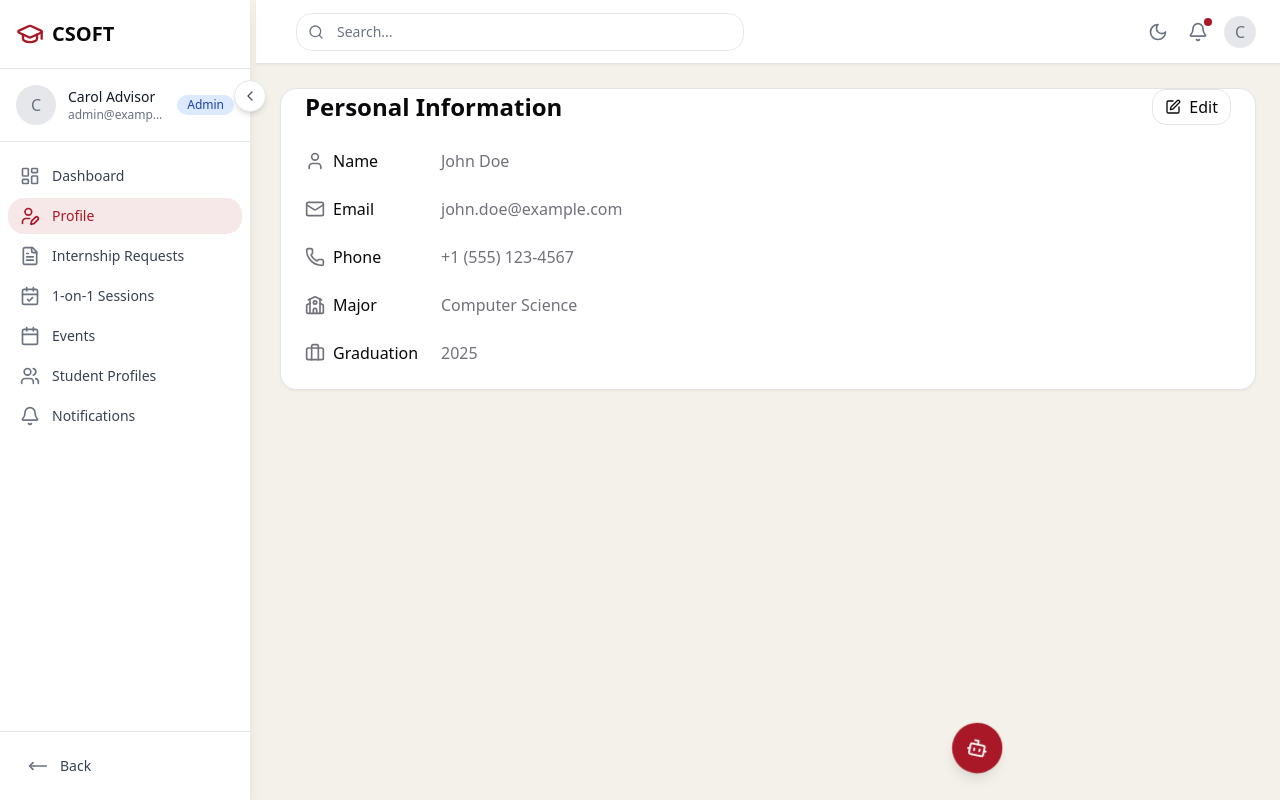
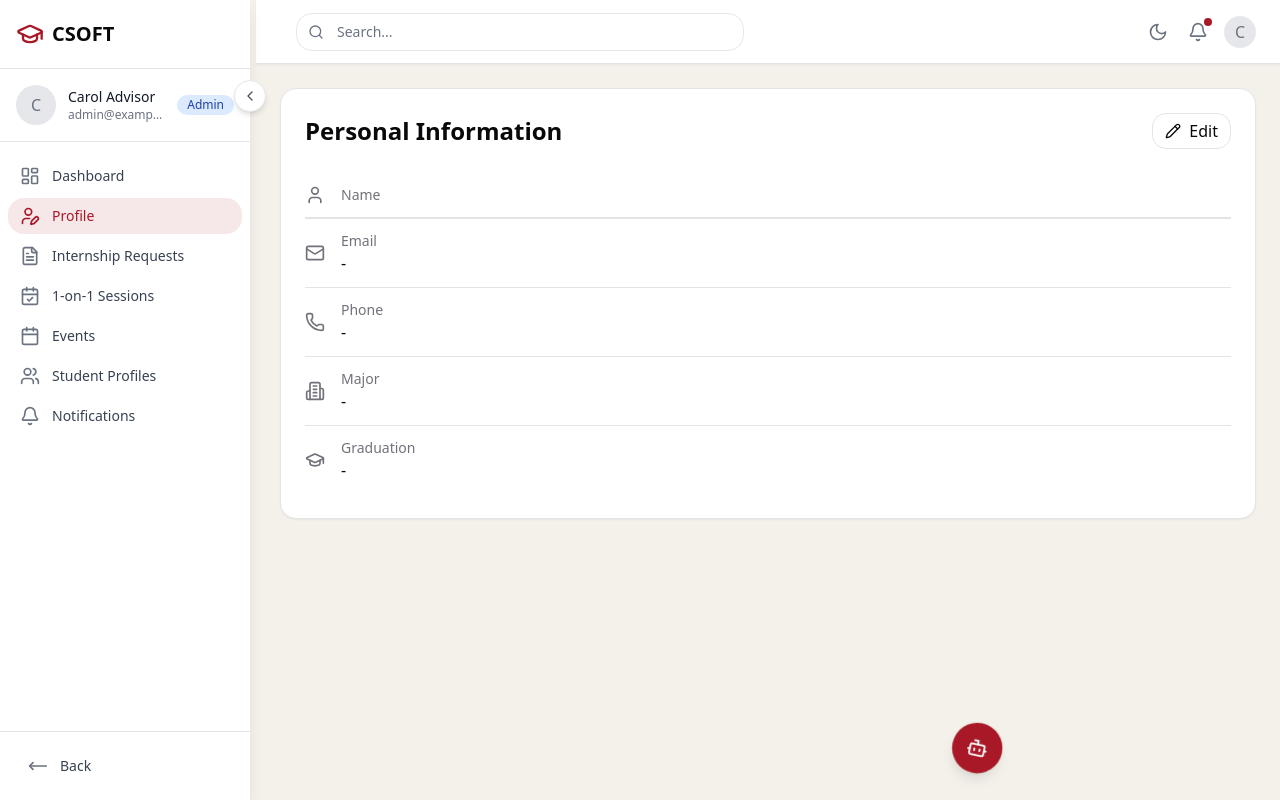
Before and after one commit to eddie-kay0462/SWE_Final_Project, a Next.js app: page /dashboard/admin/profile in a window 1280 px wide. Built offline with nearby package versions, Linux system fonts and the light colour scheme.

Commit message:
Implement profile data fetching and editing functionality in ProfilePage and PersonalInfo components

```diff
--- /dev/null
+++ b/app/api/dashboard/student/profile/route.js
@@ -0,0 +1,138 @@
+import { createClient } from '@/utils/supabase/server';
+import { NextResponse } from 'next/server';
+
+/**
+ * GET handler for fetching student profile data.
+ *
+ * Fetches authenticated user details (fname, lname, email, student_id, profilepic).
+ * Note: Phone, Major, and Graduation Year are not currently in the database schema.
+ *
+ * @param {Request} request - The incoming request object.
+ * @returns {Promise<NextResponse>} A NextResponse object containing the profile data or an error message.
+ */
+export async function GET(request) {
+    const supabase = await createClient();
+
+    try {
+        // 1. Get Authenticated User
+        const { data: { user }, error: userError } = await supabase.auth.getUser();
+
+        if (userError || !user) {
+            console.error("API Profile GET: Authentication Error:", userError);
+            return NextResponse.json({ error: userError?.message || 'Authentication required' }, { status: 401 });
+        }
+
+        // 2. Fetch User Details from 'users' table using email
+        const { data: profileData, error: profileDataError } = await supabase
+            .from('users')
+            .select('fname, lname, email, student_id, profilepic') // Select available fields
+            .eq('email', user.email)
+            .single();
+
+        if (profileDataError || !profileData) {
+            console.error(`API Profile GET: Error fetching profile for ${user.email}:`, profileDataError);
+            return NextResponse.json({ error: 'Failed to fetch user profile data', details: profileDataError?.message }, { status: 500 });
+        }
+
+        // TODO: Add fetching for Phone, Major, Graduation Year once DB schema is updated.
+        // For now, return only the available data.
+        const responseData = {
+            ...profileData,
+            phone: "+1 (555) 123-4567", // Placeholder
+            major: "Computer Science", // Placeholder
+            graduationYear: "2025" // Placeholder
+        };
+
+
+        return NextResponse.json(responseData);
+
+    } catch (error) {
+        console.error("API Profile GET: Unexpected error:", error);
+        return NextResponse.json({ error: 'An unexpected server error occurred.', details: error.message }, { status: 500 });
+    }
+}
+
+/**
+ * PUT handler for updating student profile data.
+ *
+ * Updates authenticated user details.
+ * Note: Currently only updates fields present in the database schema.
+ *       Phone, Major, Graduation Year updates will require schema changes.
+ *
+ * @param {Request} request - The incoming request object containing profile updates.
+ * @returns {Promise<NextResponse>} A NextResponse object confirming the update or an error message.
+ */
+export async function PUT(request) {
+    const supabase = await createClient();
+
+    try {
+        // 1. Get Authenticated User
+        const { data: { user }, error: userError } = await supabase.auth.getUser();
+
+        if (userError || !user) {
+            console.error("API Profile PUT: Authentication Error:", userError);
+            return NextResponse.json({ error: userError?.message || 'Authentication required' }, { status: 401 });
+        }
+
+        // 2. Parse request body
+        const updates = await request.json();
+
+        // TODO: Add validation for incoming data (updates)
+
+        // 3. Prepare data for update (only include fields present in the DB)
+        const dbUpdates = {};
+        // Example: if 'fname' is allowed to be updated
+        // if (updates.fname) dbUpdates.fname = updates.fname;
+        // Add other updatable fields here based on schema and requirements
+
+        // For now, we are simulating updates for the placeholder fields
+        // In a real scenario, you'd update the actual DB fields if they existed
+        console.log("API Profile PUT: Received updates (placeholders for now):", updates);
+
+        // Placeholder: Simulate update success without DB interaction for missing fields
+        if (Object.keys(dbUpdates).length > 0) {
+            // If there were actual DB fields to update:
+             const { data: updatedData, error: updateError } = await supabase
+                 .from('users')
+                 .update(dbUpdates)
+                 .eq('email', user.email)
+                 .select('fname, lname, email, student_id, profilepic') // Return updated data
+                 .single();
+
+             if (updateError) {
+                 console.error(`API Profile PUT: Error updating profile for ${user.email}:`, updateError);
+                 return NextResponse.json({ error: 'Failed to update profile', details: updateError.message }, { status: 500 });
+             }
+             return NextResponse.json(updatedData);
+        } else {
+            // If only placeholder fields were "updated"
+            // Fetch current data to return alongside placeholders
+             const { data: currentData, error: currentDataError } = await supabase
+                .from('users')
+                .select('fname, lname, email, student_id, profilepic')
+                .eq('email', user.email)
+                .single();
+
+             if (currentDataError || !currentData) {
+                 return NextResponse.json({ error: 'Failed to fetch current profile data after simulated update' }, { status: 500 });
+             }
+
+             // Return current DB data merged with the "updated" placeholder data
+             const responseData = {
+                 ...currentData,
+                 phone: updates.phone ?? currentData.phone, // Use updated placeholder if provided
+                 major: updates.major ?? currentData.major,
+                 graduationYear: updates.graduationYear ?? currentData.graduationYear
+             };
+             return NextResponse.json(responseData);
+        }
+
+    } catch (error) {
+        console.error("API Profile PUT: Unexpected error:", error);
+        // Check if the error is due to JSON parsing
+        if (error instanceof SyntaxError) {
+            return NextResponse.json({ error: 'Invalid request body format.' }, { status: 400 });
+        }
+        return NextResponse.json({ error: 'An unexpected server error occurred.', details: error.message }, { status: 500 });
+    }
+}
--- a/components/profile/personal-info.jsx
+++ b/components/profile/personal-info.jsx
@@ -1,170 +1,178 @@
 "use client"
 
-import { useState } from "react"
-import { User, Mail, Phone, MapPin, Briefcase, School, Edit, Save, X } from "lucide-react"
+import { useState } from 'react'
+import { Button } from "@/components/ui/button"
 import { Input } from "@/components/ui/input"
-// import { Textarea } from "@/components/ui/textarea"
-import { Button } from "@/components/ui/button"
+import { Label } from "@/components/ui/label"
+import { useToast } from "@/hooks/use-toast"
+import LoadingButton from "@/components/ui/loading-button"
+import {
+    User,
+    Mail,
+    Phone as PhoneIcon,
+    GraduationCap,
+    Building2,
+    Pencil,
+    X
+} from "lucide-react"
 
-export default function PersonalInfo() {
+/**
+ * PersonalInfo component displays and allows editing of user's personal information.
+ *
+ * @param {Object} props - Component props.
+ * @param {Object} props.initialData - Initial profile data fetched from the API.
+ * @returns {JSX.Element} The rendered component.
+ */
+export default function PersonalInfo({ initialData }) {
   const [isEditing, setIsEditing] = useState(false)
+  const [currentInitialData, setCurrentInitialData] = useState(initialData);
   const [formData, setFormData] = useState({
-    name: "John Doe",
-    email: "john.doe@example.com",
-    phone: "+1 (555) 123-4567",
-    address: "123 Campus Drive, University City, CA 90210",
-    major: "Computer Science",
-    graduationYear: "2025",
-    bio: "I am a passionate computer science student with interests in artificial intelligence and web development. Looking for internship opportunities in software engineering.",
+    fname: currentInitialData?.fname || '',
+    lname: currentInitialData?.lname || '',
+    email: currentInitialData?.email || '',
+    phone: currentInitialData?.phone || '',
+    major: currentInitialData?.major || '',
+    graduationYear: currentInitialData?.graduationYear || ''
   })
+  const [isLoading, setIsLoading] = useState(false)
+  const { toast } = useToast()
 
-  const handleChange = (e) => {
+  const handleInputChange = (e) => {
     const { name, value } = e.target
-    setFormData((prev) => ({
-      ...prev,
-      [name]: value,
-    }))
+    setFormData((prev) => ({ ...prev, [name]: value }))
   }
 
-  const toggleEdit = () => {
+  const handleEditToggle = () => {
+    if (isEditing) {
+      setFormData({
+        fname: currentInitialData?.fname || '',
+        lname: currentInitialData?.lname || '',
+        email: currentInitialData?.email || '',
+        phone: currentInitialData?.phone || '',
+        major: currentInitialData?.major || '',
+        graduationYear: currentInitialData?.graduationYear || ''
+      })
+    }
     setIsEditing(!isEditing)
   }
 
-  const handleSave = () => {
-    // save the data to your backend - to be implemented later
-    console.log("Saving data:", formData)
-    setIsEditing(false)
+  const handleSubmit = async (e) => {
+    e.preventDefault()
+    setIsLoading(true)
+
+    try {
+      const response = await fetch('/api/dashboard/student/profile', {
+        method: 'PUT',
+        headers: {
+          'Content-Type': 'application/json',
+        },
+        body: JSON.stringify(formData),
+      })
+
+      if (!response.ok) {
+        const errorData = await response.json().catch(() => ({}))
+        throw new Error(errorData.error || 'Failed to update profile')
       }
 
-  const handleCancel = () => {
-    // test data - user profile details
+      const updatedData = await response.json()
       setFormData({
-      name: "John Doe",
-      email: "john.doe@example.com",
-      phone: "+1 (555) 123-4567",
-      address: "123 Campus Drive, University City, CA 90210",
-      major: "Computer Science",
-      graduationYear: "2025",
-      bio: "I am a passionate computer science student with interests in artificial intelligence and web development. Looking for internship opportunities in software engineering.",
+          fname: updatedData?.fname || formData.fname,
+          lname: updatedData?.lname || formData.lname,
+          email: updatedData?.email || formData.email,
+          phone: updatedData?.phone || formData.phone,
+          major: updatedData?.major || formData.major,
+          graduationYear: updatedData?.graduationYear || formData.graduationYear
+      });
+      setCurrentInitialData(updatedData);
+
+      toast({
+        title: "Success",
+        description: "Profile updated successfully.",
       })
       setIsEditing(false)
+    } catch (error) {
+      console.error("Error updating profile:", error)
+      toast({
+        title: "Error",
+        description: error.message || "Could not update profile.",
+        variant: "destructive",
+      })
+    } finally {
+      setIsLoading(false)
+    }
   }
 
+  const renderInfoItem = (Icon, label, value, key) => (
+    <div key={key} className="flex items-center gap-4 py-3 border-b last:border-b-0">
+      <Icon className="h-5 w-5 text-muted-foreground flex-shrink-0" />
+      <div className="flex-1 min-w-0">
+        <p className="text-sm text-muted-foreground">{label}</p>
+        <p className="font-medium truncate">{value || "-"}</p>
+      </div>
+    </div>
+  )
+
+  const renderEditItem = (Icon, label, name, value, type = "text") => (
+    <div className="flex items-start gap-4 py-3">
+      <Icon className="h-5 w-5 text-muted-foreground flex-shrink-0 mt-2.5" />
+      <div className="flex-1 space-y-1">
+        <Label htmlFor={name} className="text-sm font-medium">{label}</Label>
+        <Input
+          id={name}
+          name={name}
+          value={value}
+          onChange={handleInputChange}
+          type={type}
+          className="w-full"
+          disabled={name === 'email'}
+        />
+      </div>
+    </div>
+  )
+
   return (
-    <div className="animate-appear">
-      <div className="flex justify-between items-center mb-6">
-        <h2 className="text-2xl font-bold">Personal Information</h2>
-        {!isEditing ? (
-          <Button variant="outline" size="sm" onClick={toggleEdit}>
-            <Edit className="h-4 w-4 mr-2" />
-            Edit
-          </Button>
-        ) : (
-          <div className="flex gap-2">
-            <Button variant="outline" size="sm" onClick={handleCancel}>
+    <div>
+      <div className="flex justify-between items-center mb-6 pt-6">
+        <h2 className="text-2xl font-semibold">Personal Information</h2>
+        <Button variant="outline" size="sm" onClick={handleEditToggle}>
+          {isEditing ? (
+            <>
               <X className="h-4 w-4 mr-2" />
               Cancel
+            </>
+          ) : (
+            <>
+              <Pencil className="h-4 w-4 mr-2" />
+              Edit
+            </>
+          )}
         </Button>
-            <Button size="sm" onClick={handleSave}>
-              <Save className="h-4 w-4 mr-2" />
-              Save
-            </Button>
+      </div>
+
+      {isEditing ? (
+        <form onSubmit={handleSubmit} className="space-y-1">
+          {renderEditItem(User, "First Name", "fname", formData.fname)}
+          {renderEditItem(User, "Last Name", "lname", formData.lname)}
+          {renderEditItem(Mail, "Email", "email", formData.email)}
+          {renderEditItem(PhoneIcon, "Phone", "phone", formData.phone)}
+          {renderEditItem(Building2, "Major", "major", formData.major)}
+          {renderEditItem(GraduationCap, "Graduation", "graduationYear", formData.graduationYear, "number")}
+
+          <div className="flex justify-end pt-4">
+            <LoadingButton type="submit" isLoading={isLoading} disabled={isLoading}>
+              Save Changes
+            </LoadingButton>
+          </div>
+        </form>
+      ) : (
+        <div className="space-y-0 divide-y divide-border">
+          {renderInfoItem(User, "Name", `${formData.fname} ${formData.lname}`, 'name')}
+          {renderInfoItem(Mail, "Email", formData.email, 'email')}
+          {renderInfoItem(PhoneIcon, "Phone", formData.phone, 'phone')}
+          {renderInfoItem(Building2, "Major", formData.major, 'major')}
+          {renderInfoItem(GraduationCap, "Graduation", formData.graduationYear, 'graduation')}
         </div>
       )}
     </div>
-
-      <div className="space-y-6">
-        {/* Name */}
-        <div className="flex flex-col sm:flex-row sm:items-center gap-2 sm:gap-4">
-          <div className="flex items-center gap-2 min-w-[120px]">
-            <User className="h-5 w-5 text-muted-foreground" />
-            <span className="font-medium">Name</span>
-          </div>
-          {isEditing ? (
-            <Input name="name" value={formData.name} onChange={handleChange} className="flex-1" />
-          ) : (
-            <span className="text-muted-foreground">{formData.name}</span>
-          )}
-        </div>
-
-        {/* Email */}
-        <div className="flex flex-col sm:flex-row sm:items-center gap-2 sm:gap-4">
-          <div className="flex items-center gap-2 min-w-[120px]">
-            <Mail className="h-5 w-5 text-muted-foreground" />
-            <span className="font-medium">Email</span>
-          </div>
-          {isEditing ? (
-            <Input name="email" type="email" value={formData.email} onChange={handleChange} className="flex-1" />
-          ) : (
-            <span className="text-muted-foreground">{formData.email}</span>
-          )}
-        </div>
-
-        {/* Phone */}
-        <div className="flex flex-col sm:flex-row sm:items-center gap-2 sm:gap-4">
-          <div className="flex items-center gap-2 min-w-[120px]">
-            <Phone className="h-5 w-5 text-muted-foreground" />
-            <span className="font-medium">Phone</span>
-          </div>
-          {isEditing ? (
-            <Input name="phone" value={formData.phone} onChange={handleChange} className="flex-1" />
-          ) : (
-            <span className="text-muted-foreground">{formData.phone}</span>
-          )}
-        </div>
-
-        {/* Address */}
-        {/* <div className="flex flex-col sm:flex-row sm:items-center gap-2 sm:gap-4">
-          <div className="flex items-center gap-2 min-w-[120px]">
-            <MapPin className="h-5 w-5 text-muted-foreground" />
-            <span className="font-medium">Address</span>
-          </div>
-          {isEditing ? (
-            <Input name="address" value={formData.address} onChange={handleChange} className="flex-1" />
-          ) : (
-            <span className="text-muted-foreground">{formData.address}</span>
-          )}
-        </div> */}
-
-        {/* Major */}
-        <div className="flex flex-col sm:flex-row sm:items-center gap-2 sm:gap-4">
-          <div className="flex items-center gap-2 min-w-[120px]">
-            <School className="h-5 w-5 text-muted-foreground" />
-            <span className="font-medium">Major</span>
-          </div>
-          {isEditing ? (
-            <Input name="major" value={formData.major} onChange={handleChange} className="flex-1" />
-          ) : (
-            <span className="text-muted-foreground">{formData.major}</span>
-          )}
-        </div>
-
-        {/* Graduation Year */}
-        <div className="flex flex-col sm:flex-row sm:items-center gap-2 sm:gap-4">
-          <div className="flex items-center gap-2 min-w-[120px]">
-            <Briefcase className="h-5 w-5 text-muted-foreground" />
-            <span className="font-medium">Graduation</span>
-          </div>
-          {isEditing ? (
-            <Input name="graduationYear" value={formData.graduationYear} onChange={handleChange} className="flex-1" />
-          ) : (
-            <span className="text-muted-foreground">{formData.graduationYear}</span>
-          )}
-        </div>
-
-        {/* Bio */}
-        {/* <div className="flex flex-col gap-2">
-          <div className="flex items-center gap-2">
-            <User className="h-5 w-5 text-muted-foreground" />
-            <span className="font-medium">Bio</span>
-          </div>
-          {isEditing ? (
-            <Textarea name="bio" value={formData.bio} onChange={handleChange} className="min-h-[100px]" />
-          ) : (
-            <p className="text-muted-foreground whitespace-pre-wrap">{formData.bio}</p>
-          )}
-        </div> */}
-      </div>
-    </div>
   )
 }
```
Also changed, not shown: app/dashboard/student/profile/page.jsx (+78 -1 lines). Lines whose indentation alone changed are shown as unchanged.
